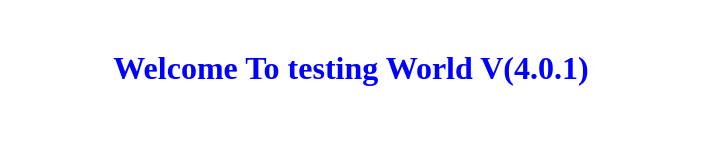
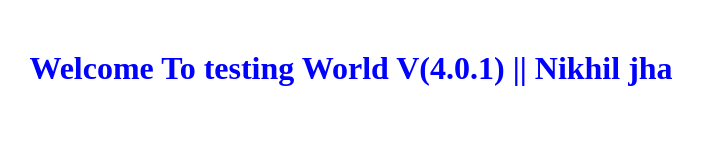
Before and after one commit to nikhiljha02/devOpsVm, a website: page index.html in a window 1280 px wide. Shown: the whole page, without its empty margins (289-992 px from the left). Drawn offline with Linux system fonts and the light colour scheme.

Commit message:
Update welcome message in index.html to include author name

```diff
--- a/index.html
+++ b/index.html
@@ -7,7 +7,7 @@
   </head>
   <body>
     <h1 style="color: blue; text-align: center; margin-top: 50px">
-      Welcome To testing World V(4.0.1)
+      Welcome To testing World V(4.0.1) || Nikhil jha
     </h1>
   </body>
 </html>
```
